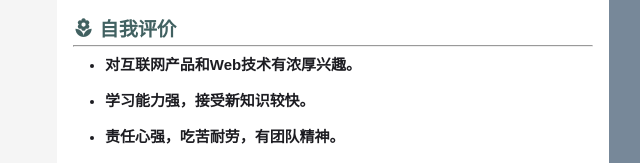
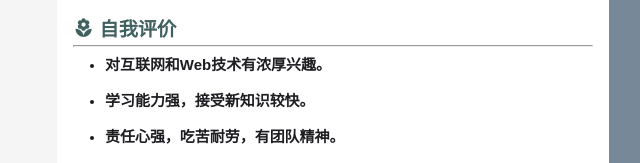
Before and after one commit to cultbiscuit/resume, a plain HTML site: page index.html in a window 1280 px wide. Shown: the part 1074-1237 px from the top of the page, 451-1091 px from the left. Drawn offline with Linux system fonts and the light colour scheme.

Commit message:
Update index.html

```diff
--- a/index.html
+++ b/index.html
@@ -4,7 +4,6 @@
     <meta charset="UTF-8">
     <title>pang's cv</title>
     <link rel="stylesheet" href="static/css/style.css">
-
 </head>
 
 <body>
@@ -31,8 +30,6 @@
                     	<li> <label class="left-label" >毕业年份</label><span>2018</span></li>
                 </ul>
             </div>
-
-
 
             <div class="contact info-unit">
                 <h2 class="info-header"><i class="iconfont icon-call"></i> <span class="info-title">联系方式</span></h2>
@@ -105,9 +102,8 @@
                 <br/><span >keep learning,</span><br/>
 		<br/><span >keep moving!</span>
 	    </div>
+        </div>
 
-
-        </div>
         <div class="main">
              <div class="education info-unit right-list">
                 <h2 class="info-header">
@@ -194,7 +190,6 @@
                 </ul>
             </div>
 
-
             <div class="trophy info-unit">
 		<h2 class="info-header">
 			<i class="iconfont icon-trophy"></i>
@@ -222,7 +217,7 @@
 		  <hr>
 		  <ul>
                     <li>
-					    <h3>对互联网产品和Web技术有浓厚兴趣。</h3><br/>
+			 <h3>对互联网和Web技术有浓厚兴趣。</h3><br/>
                     </li>
                     <li>
                         <h3 >学习能力强，接受新知识较快。</h3><br/>
@@ -233,7 +228,6 @@
 		 </ul>
 	     </div>
 
-
         </div>
     </div>
 </body>
```
Lines whose indentation alone changed are shown as unchanged.
